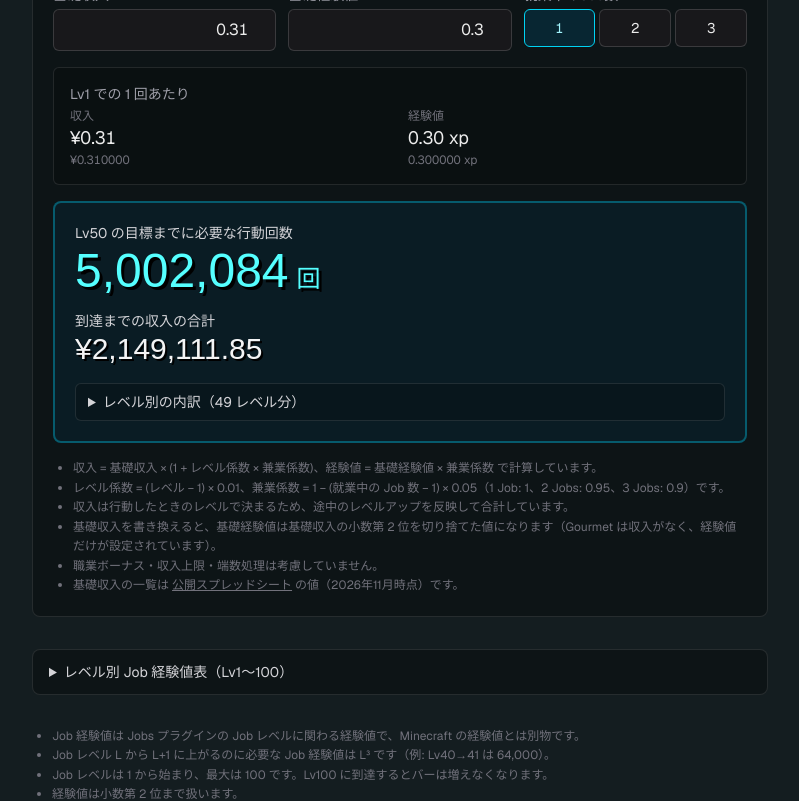
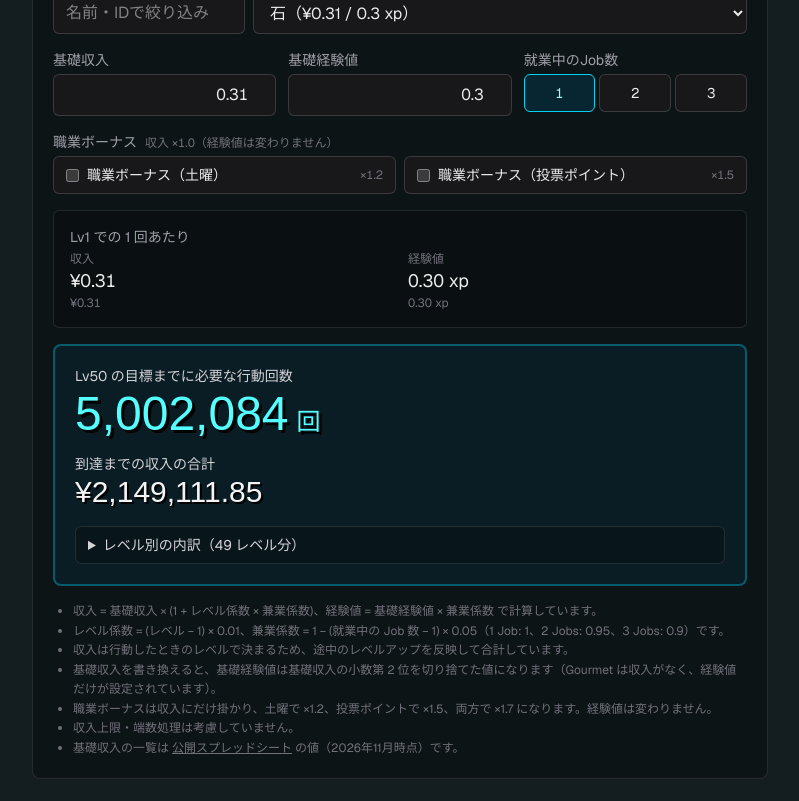
Before and after one commit to urzk/mc-simulator, a Next.js app: page /job-xp-calculator in a window 1280 px wide. Shown: the part 1020-1821 px from the top of the page, without its empty margins (240-1039 px from the left). Built offline with nearby package versions, Linux system fonts and the light colour scheme; a web font is replaced by a local one.

Commit message:
Add job bonus toggles, unofficial notice and finer decimal display
Co-Authored-By: Claude Opus 5.5 <noreply@anthropic.com>

```diff
--- a/app/job-xp-calculator/job-action-calculator.tsx
+++ b/app/job-xp-calculator/job-action-calculator.tsx
@@ -5,12 +5,20 @@ import NumberInput from "@/app/components/number-input";
 import { JOBS, type Job, type JobTarget } from "@/lib/job-actions";
 import {
   baseXpCentiFromIncome,
+  jobBonusPercent,
   jobIncomePerAction,
   jobTotalXpCenti,
   jobXpPerActionMicro,
   MAX_JOB_COUNT,
+  NO_JOB_BONUS,
   planJobActions,
+  type JobBonus,
 } from "@/lib/jobs";
+
+const BONUS_OPTIONS: { key: keyof JobBonus; label: string; note: string }[] = [
+  { key: "saturday", label: "職業ボーナス（土曜）", note: "×1.2" },
+  { key: "vote", label: "職業ボーナス（投票ポイント）", note: "×1.5" },
+];
 
 const ACTION_LABELS: Record<string, string> = {
   Brew: "醸造",
@@ -94,6 +102,8 @@ export default function JobActionCalculator({
   const [baseIncomeCenti, setBaseIncomeCenti] = useState(initialTarget[2]);
   const [baseXpCenti, setBaseXpCenti] = useState(initialTarget[3]);
   const [jobCount, setJobCount] = useState(1);
+  const [bonus, setBonus] = useState<JobBonus>(NO_JOB_BONUS);
+  const bonusPercent = jobBonusPercent(bonus);
 
   const job = findJob(selection.jobId);
   const action = job.actions.find((a) => a.id === selection.actionId) ?? job.actions[0];
@@ -129,9 +139,9 @@ export default function JobActionCalculator({
     }
   };
 
-  const incomeNow = jobIncomePerAction(baseIncomeCenti, current.level, jobCount);
+  const incomeNow = jobIncomePerAction(baseIncomeCenti, current.level, jobCount, bonus);
   const xpNow = jobXpPerActionMicro(baseXpCenti, jobCount) / 10_000;
-  const plan = planJobActions(current, targetTotalCenti, baseIncomeCenti, baseXpCenti, jobCount);
+  const plan = planJobActions(current, targetTotalCenti, baseIncomeCenti, baseXpCenti, jobCount, bonus);
   const reached = targetTotalCenti <= jobTotalXpCenti(current.level, current.xpCenti);
 
   // フィルタで選択中の対象が消えても、セレクトの表示が崩れないよう先頭に残す
@@ -260,18 +270,60 @@ export default function JobActionCalculator({
         </div>
       </div>
 
+      <div className="flex flex-col gap-1">
+        <span className="text-sm text-zinc-400">
+          職業ボーナス
+          <span className="ml-2 text-xs text-zinc-500 tabular-nums">
+            収入 ×{(bonusPercent / 100).toLocaleString("ja-JP", { minimumFractionDigits: 1 })}（経験値は変わりません）
+          </span>
+        </span>
+        <div className="grid gap-2 sm:grid-cols-2">
+          {BONUS_OPTIONS.map((o) => (
+            <label
+              key={o.key}
+              className={`flex cursor-pointer items-center gap-2 rounded-md border px-3 py-2 text-sm ${
+                bonus[o.key]
+                  ? "border-cyan-400 bg-cyan-950/60 text-cyan-200"
+                  : "border-white/15 bg-zinc-900 hover:border-cyan-400"
+              }`}
+            >
+              <input
+                type="checkbox"
+                checked={bonus[o.key]}
+                onChange={(e) => setBonus((b) => ({ ...b, [o.key]: e.target.checked }))}
+                className="accent-cyan-400"
+              />
+              <span className="flex-1">{o.label}</span>
+              <span className="text-xs text-zinc-500 tabular-nums">{o.note}</span>
+            </label>
+          ))}
+        </div>
+      </div>
+
       <div className="rounded-md border border-white/10 bg-black/20 p-4">
-        <p className="text-sm text-zinc-400">Lv{current.level} での 1 回あたり</p>
+        <p className="text-sm text-zinc-400">
+          Lv{current.level} での 1 回あたり
+          {bonusPercent > 100 && (
+            <span className="ml-2 text-xs text-cyan-300 tabular-nums">
+              職業ボーナス適用×{(bonusPercent / 100).toLocaleString("ja-JP", { minimumFractionDigits: 1 })}
+            </span>
+          )}
+        </p>
         <dl className="mt-1 grid grid-cols-2 gap-x-4 text-lg tabular-nums">
           <div>
             <dt className="text-xs text-zinc-500">収入</dt>
             <dd>{yen(incomeNow)}</dd>
-            <dd className="text-xs text-zinc-500">{yen(incomeNow, 6)}</dd>
+            <dd className="text-xs text-zinc-500">
+              {incomeNow < 0 ? "-" : ""}¥
+              {Math.abs(incomeNow).toLocaleString("ja-JP", { minimumFractionDigits: 2, maximumFractionDigits: 7 })}
+            </dd>
           </div>
           <div>
             <dt className="text-xs text-zinc-500">経験値</dt>
             <dd>{fixed(xpNow, 2)} xp</dd>
-            <dd className="text-xs text-zinc-500">{fixed(xpNow, 6)} xp</dd>
+            <dd className="text-xs text-zinc-500">
+              {xpNow.toLocaleString("ja-JP", { minimumFractionDigits: 2, maximumFractionDigits: 3 })} xp
+            </dd>
           </div>
         </dl>
       </div>
@@ -312,7 +364,7 @@ export default function JobActionCalculator({
                       {plan.byLevel.map((r) => (
                         <tr key={r.level} className="border-t border-white/5">
                           <td className="py-1 text-left">Lv{r.level}</td>
-                          <td className="py-1">{yen(jobIncomePerAction(baseIncomeCenti, r.level, jobCount))}</td>
+                          <td className="py-1">{yen(jobIncomePerAction(baseIncomeCenti, r.level, jobCount, bonus))}</td>
                           <td className="py-1">{r.count.toLocaleString("ja-JP")}</td>
                           <td className="py-1">{yen(r.income)}</td>
                         </tr>
@@ -337,7 +389,10 @@ export default function JobActionCalculator({
           基礎収入を書き換えると、基礎経験値は基礎収入の小数第 2 位を切り捨てた値になります（Gourmet
           は収入がなく、経験値だけが設定されています）。
         </li>
-        <li>職業ボーナス・収入上限・端数処理は考慮していません。</li>
+        <li>
+          職業ボーナスは収入にだけ掛かり、土曜で ×1.2、投票ポイントで ×1.5、両方で ×1.7 になります。経験値は変わりません。
+        </li>
+        <li>収入上限・端数処理は考慮していません。</li>
         <li>
           基礎収入の一覧は{" "}
           <a
--- a/app/job-xp-calculator/page.tsx
+++ b/app/job-xp-calculator/page.tsx
@@ -21,6 +21,9 @@ export default function JobXpCalculatorPage() {
             できたてサーバー（猫）の Jobs プラグインで、現在の Job レベルとバーの貯まり具合から、目標の Job
             レベルまでに必要な Job 経験値を計算します。
           </p>
+          <p className="rounded-md border border-amber-400/30 bg-amber-950/30 px-3 py-2 text-xs leading-relaxed text-amber-200/90">
+            このツールは有志が作成した非公式のものです。できたてサーバー（猫）の公式ツールではありません。計算結果と実際のゲーム内の値が異なる場合があります。運営へのお問い合わせはご遠慮ください。
+          </p>
         </header>
 
         <JobXpCalculator />
@@ -28,6 +31,7 @@ export default function JobXpCalculatorPage() {
 
         <footer className="text-xs leading-relaxed text-zinc-500">
           <ul className="list-disc pl-5">
+            <li>本ツールはできたてサーバー（猫）公式のものではなく、有志による非公式のツールです。</li>
             <li>Job 経験値は Jobs プラグインの Job レベルに関わる経験値で、Minecraft の経験値とは別物です。</li>
             <li>Job レベル L から L+1 に上がるのに必要な Job 経験値は L³ です（例: Lv40→41 は 64,000）。</li>
             <li>Job レベルは 1 から始まり、最大は 100 です。Lv100 に到達するとバーは増えなくなります。</li>
--- a/lib/jobs.ts
+++ b/lib/jobs.ts
@@ -30,8 +30,18 @@ export function jobTotalXpCenti(level: number, xpCenti: number): number {
 // Job収入 = 基礎収入 × (1 + レベル係数 × 兼業係数)
 // Job経験値 = 基礎経験値 × 兼業係数
 // レベル係数 = (レベル − 1) × 0.01、兼業係数 = 1 − (就業中の Job 数 − 1) × 0.05
+// 職業ボーナスは収入にだけ掛かる（土曜: ×1.2、投票ポイント: ×1.5、両方: ×1.7）
 
 export const MAX_JOB_COUNT = 3;
+
+export type JobBonus = { saturday: boolean; vote: boolean };
+
+export const NO_JOB_BONUS: JobBonus = { saturday: false, vote: false };
+
+/** 職業ボーナスによる収入の倍率を 1/100 単位の整数で返す */
+export function jobBonusPercent(bonus: JobBonus): number {
+  return 100 + (bonus.saturday ? 20 : 0) + (bonus.vote ? 50 : 0);
+}
 
 /** 兼業係数を 1/100 単位の整数で返す (1 Job: 100, 2 Jobs: 95, 3 Jobs: 90) */
 function multiJobPercent(jobCount: number): number {
@@ -39,8 +49,17 @@ function multiJobPercent(jobCount: number): number {
 }
 
 /** 基礎収入 (0.01 単位) から、レベル `level` での 1 回あたりの収入を求める */
-export function jobIncomePerAction(baseIncomeCenti: number, level: number, jobCount: number): number {
-  return (baseIncomeCenti / 100) * (1 + ((level - 1) / 100) * (multiJobPercent(jobCount) / 100));
+export function jobIncomePerAction(
+  baseIncomeCenti: number,
+  level: number,
+  jobCount: number,
+  bonus: JobBonus = NO_JOB_BONUS,
+): number {
+  return (
+    (baseIncomeCenti / 100) *
+    (1 + ((level - 1) / 100) * (multiJobPercent(jobCount) / 100)) *
+    (jobBonusPercent(bonus) / 100)
+  );
 }
 
 /** 基礎経験値 (0.01 単位) から、1 回あたりの経験値を 0.0001 単位の整数で求める */
@@ -81,6 +100,7 @@ export function planJobActions(
   baseIncomeCenti: number,
   baseXpCenti: number,
   jobCount: number,
+  bonus: JobBonus = NO_JOB_BONUS,
 ): ActionPlan | null {
   const step = jobXpPerActionMicro(baseXpCenti, jobCount); // 0.0001 単位
   if (step <= 0) return null;
@@ -98,7 +118,7 @@ export function planJobActions(
     const done = actionsBelow(jobTotalXpForLevel(level) * 10_000);
     const n = actionsBelow(jobTotalXpForLevel(level + 1) * 10_000) - done;
     if (n > 0) {
-      const income = n * jobIncomePerAction(baseIncomeCenti, level, jobCount);
+      const income = n * jobIncomePerAction(baseIncomeCenti, level, jobCount, bonus);
       byLevel.push({ level, count: n, income });
       totalIncome += income;
     }
```
